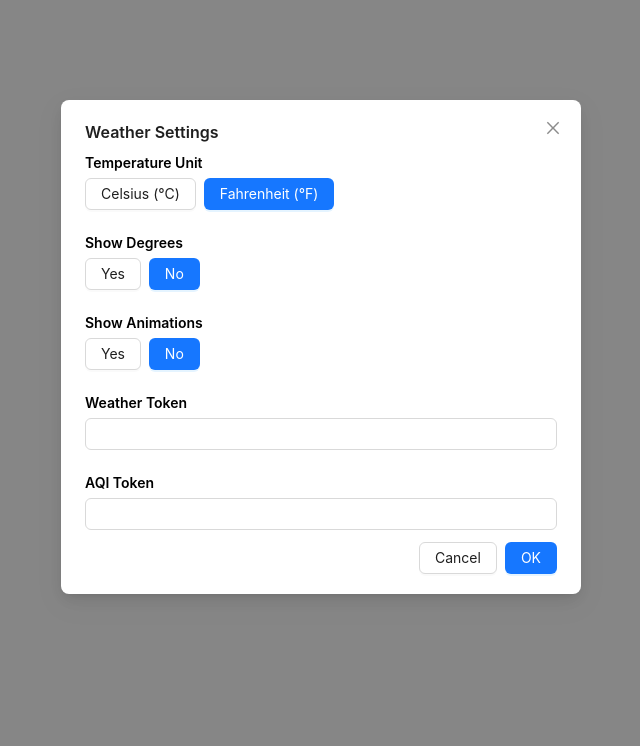
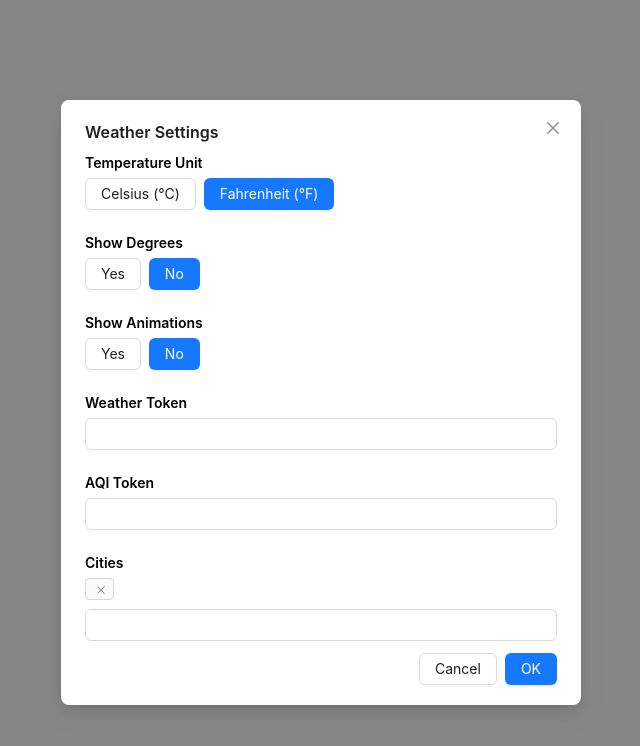
Before and after one commit to rishavgautam/SkySync, a Next.js app: page / in a window 1280 px wide. Shown: the top 746 px of the page, without its empty margins (319-959 px from the left). Built offline with nearby package versions, Linux system fonts and the light colour scheme.

Commit message:
Get weather of any location

```diff
--- a/src/app/components/Settings.tsx
+++ b/src/app/components/Settings.tsx
@@ -1,6 +1,7 @@
 import { SetCacheValue, GetCacheValue } from '@/utils/cacheServiceHelper';
-import { Button, Input, Modal, Switch } from 'antd'
+import { Button, Input, Modal, Switch, Tag } from 'antd'
 import React, { useEffect, useState } from 'react'
+import TagInput from './tagInput'
 
 
 interface SettingsContentProps {
@@ -17,10 +18,25 @@ const Settings: React.FC<SettingsContentProps> = ({ openModal }) => {
   const [showAnimations, setShowAnimations] = useState(false); // Set default to Celsius
   const [weatherToken, setWeatherToken] = useState<string>('');
   const [AQIToken, setAQIToken] = useState<string>('');
+  const [inputValue, setInputValue] = useState('');
+  const [locations, setLocations] = useState<string[]>([]);
 
-  // const handleOk = () => {
-  //   setOpen(false);
-  // };
+
+  const handleInputTagChange = (e: any) => {
+    setInputValue(e.target.value);
+  };
+
+  const handleInputTagConfirm = () => {
+    if (inputValue && locations.indexOf(inputValue) === -1) {
+      setLocations([...locations, inputValue]);
+    }
+    setInputValue('');
+  };
+
+  const handleTagClose = (removedTag: any) => {
+    const updatedTags = locations.filter(tag => tag !== removedTag);
+    setLocations(updatedTags);
+  };
 
   const handleCancel = () => {
     setOpen(false);
@@ -33,12 +49,19 @@ const Settings: React.FC<SettingsContentProps> = ({ openModal }) => {
     const showAnimation = GetCacheValue('ShowAnimations')
     const weatherKey = GetCacheValue('WeatherToken')
     const aqiKey = GetCacheValue('AQIToken')
+    const cachedLocations = GetCacheValue('Locations') || ''
+
+
+    const locationArray: string[] = cachedLocations.split(',');
+
+
 
     setIsCelsius(val === 'C' ? true : false)
     setShowDegreeUnit(showDegree === 'true' ? true : false)
     setShowAnimations(showAnimation === 'true' ? true : false)
     setWeatherToken(weatherKey ?? '')
     setAQIToken(aqiKey ?? '')
+    setLocations(locationArray)
 
     setOpen(openModal)
   }, [openModal])
@@ -51,6 +74,8 @@ const Settings: React.FC<SettingsContentProps> = ({ openModal }) => {
     SetCacheValue('ShowDegree', showDegreeUnit.toString());
     SetCacheValue('WeatherToken', weatherToken);
     SetCacheValue('AQIToken', AQIToken);
+    SetCacheValue('Locations', locations);
+
     window.location.reload();
 
     setOpen(false);
@@ -109,6 +134,29 @@ const Settings: React.FC<SettingsContentProps> = ({ openModal }) => {
       <div>
         <Input value={AQIToken} onChange={(e) => setAQIToken(e.target.value)} />
       </div>
+
+      <br />
+      <p className='temperatureSetting'>Cities</p>
+      <div>
+        {locations.map(tag => (
+          <Tag className='customTagSize'
+            key={tag}
+            closable
+            onClose={() => handleTagClose(tag)}
+          >
+            {tag}
+          </Tag>
+
+        ))}
+
+        <Input
+          type="text"
+          value={inputValue}
+          onChange={handleInputTagChange}
+          onBlur={handleInputTagConfirm}
+          onPressEnter={handleInputTagConfirm}
+        />
+      </div>
     </Modal>
   );
 }
--- a/src/app/components/sidebar.tsx
+++ b/src/app/components/sidebar.tsx
@@ -54,16 +54,27 @@ const Sidebar: React.FC<SidebarProps> = ({ onMenuClick }) => {
 
     useEffect(() => {
         var existingCache = GetCacheValue('UnitType')
-        if(existingCache===undefined){
+        var existingLocation = GetCacheValue('Locations')
+        if (existingCache === undefined) {
             SetCacheValue('UnitType', 'F')
         }
-        else{
+        else {
             setUnitType(existingCache?.toString())
         }
-        const locations: any[] = ['Greensboro', 'Bangkok', 'Kathmandu', 'Olympia', 'Melbourne']
-        locations.sort();
-        locations.map(item => fetchData(item));
-        setLoading(false)
+
+        const locations: string = existingLocation || ''
+        if (locations !== '' || locations !== undefined) {
+            const locationArray: string[] = locations.split(',');
+            locationArray.map(item => fetchData(item));
+            setLoading(false)
+        }
+        else {
+            fetchData("New York")
+            setLoading(false)
+        }
+
+
+
     }, [])
 
 
@@ -110,9 +121,9 @@ const Sidebar: React.FC<SidebarProps> = ({ onMenuClick }) => {
                                         {/* {Math.floor(item.forecast.forecastday[0].day.maxtemp_f)} <span className="tempDegree">&#176;</span> */}
                                         &nbsp; L:
 
-                                            <TemperatureConverter temperatureValue={item.forecast.forecastday[0].day.mintemp_f} unit={unitType} />
+                                        <TemperatureConverter temperatureValue={item.forecast.forecastday[0].day.mintemp_f} unit={unitType} />
 
-                                            {/* {Math.floor(item.forecast.forecastday[0].day.maxtemp_f)} <span className="tempDegree">&#176;</span> */}
+                                        {/* {Math.floor(item.forecast.forecastday[0].day.maxtemp_f)} <span className="tempDegree">&#176;</span> */}
                                     </div>
                                 </div>
 
--- /dev/null
+++ b/src/app/components/tagInput.js
@@ -0,0 +1,50 @@
+import React, { useState } from 'react';
+import { Input, Tag } from 'antd';
+
+const { CheckableTag } = Tag;
+
+const TagInput = () => {
+  const [inputValue, setInputValue] = useState('');
+  const [tags, setTags] = useState([]);
+
+  const handleInputChange = (e) => {
+    setInputValue(e.target.value);
+  };
+
+  const handleInputConfirm = () => {
+    if (inputValue && tags.indexOf(inputValue) === -1) {
+      setTags([...tags, inputValue]);
+    }
+    setInputValue('');
+  };
+
+  const handleTagClose = (removedTag) => {
+    const updatedTags = tags.filter(tag => tag !== removedTag);
+    setTags(updatedTags);
+  };
+
+  return (
+    <div>
+      {tags.map(tag => (
+         <Tag className='customTagSize'
+          key={tag}
+          closable
+          onClose={() => handleTagClose(tag)}
+        >
+          {tag}
+        </Tag>
+
+      ))}
+
+      <Input
+        type="text"
+        value={inputValue}
+        onChange={handleInputChange}
+        onBlur={handleInputConfirm}
+        onPressEnter={handleInputConfirm}
+      />
+    </div>
+  );
+};
+
+export default TagInput;
--- a/src/styles/styles.css
+++ b/src/styles/styles.css
@@ -266,3 +266,8 @@ p{
 .dailyInfo .card-content-item{
     padding-bottom: 6px;
 }
+
+.customTagSize{
+    margin-bottom: 2%;
+    font-size: 1.0em;
+}
```
